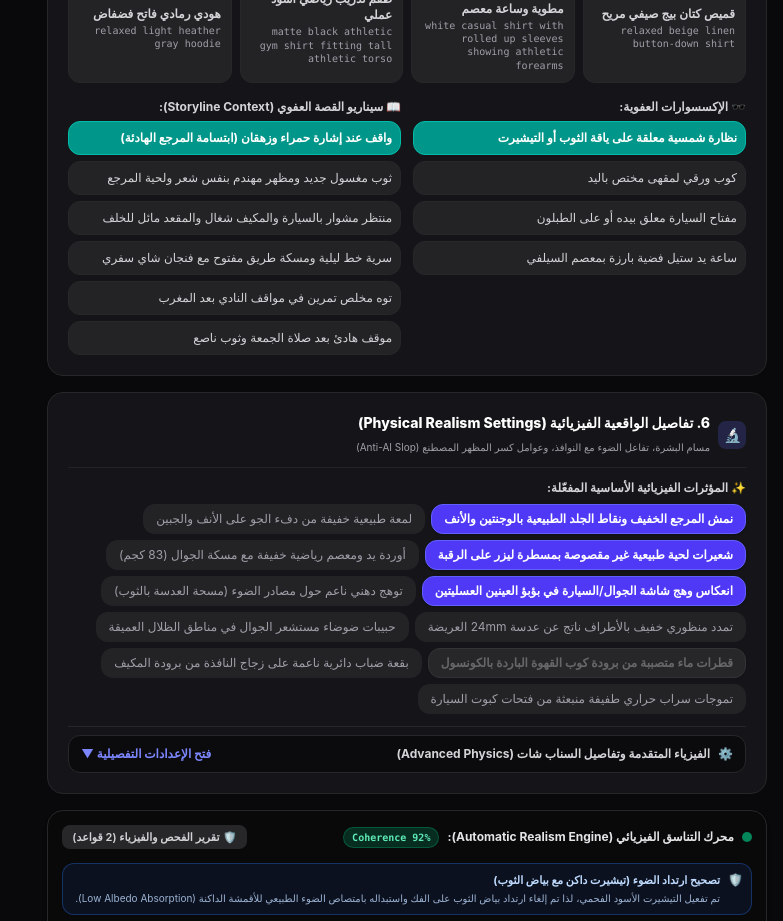
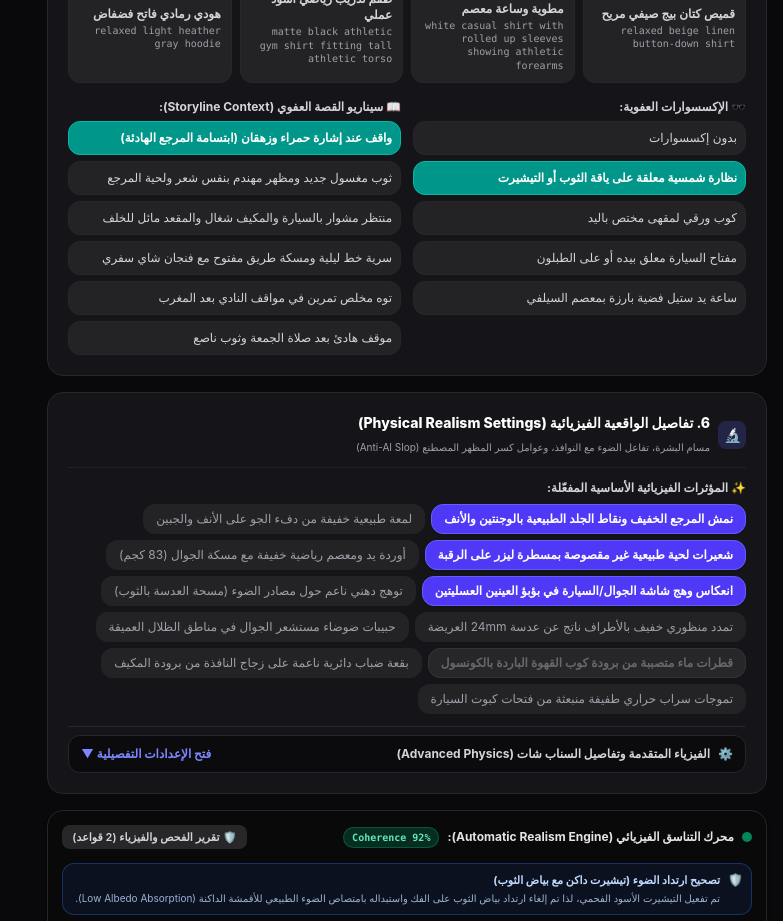
Before and after one commit to EmadAden77/Selfie-Prompt-Studio-Optimizer, a React (Vite) app: page / in a window 1280 px wide. Shown: the part 3220-4141 px from the top of the page, without its empty margins (497-1280 px from the left). Built offline with nearby package versions, Linux system fonts and the light colour scheme.

Commit message:
feat: allow truly no accessory instead of forcing sunglasses, watch, cup or keys

```diff
--- a/src/data/studioData.ts
+++ b/src/data/studioData.ts
@@ -373,6 +373,7 @@ export const CAR_COLORS: Opt[] = [
 ];
 
 export const ACCESSORIES: Opt[] = [
+  { id: "none", ar: "بدون إكسسوارات", en: "" },
   { id: "sunglasses_collar", ar: "نظارة شمسية معلقة على ياقة الثوب أو التيشيرت", en: "sunglasses hanging naturally from a visible shirt neckline or thobe collar" },
   { id: "specialty_cup", ar: "كوب ورقي لمقهى مختص باليد", en: "paper takeaway cup from a specialty coffee shop in hand" },
   { id: "car_key", ar: "مفتاح السيارة معلق بيده أو على الطبلون", en: "car key fob held casually in hand or resting on console" },
```
